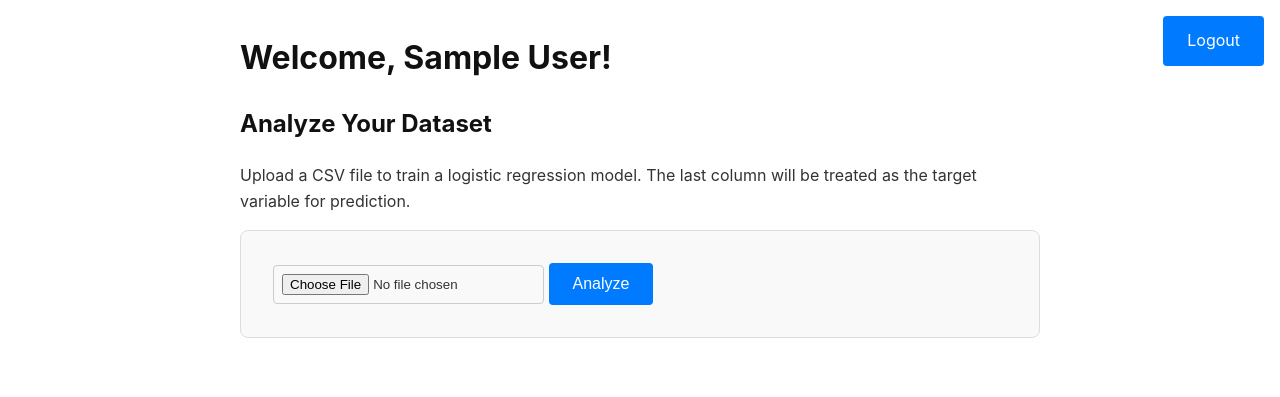
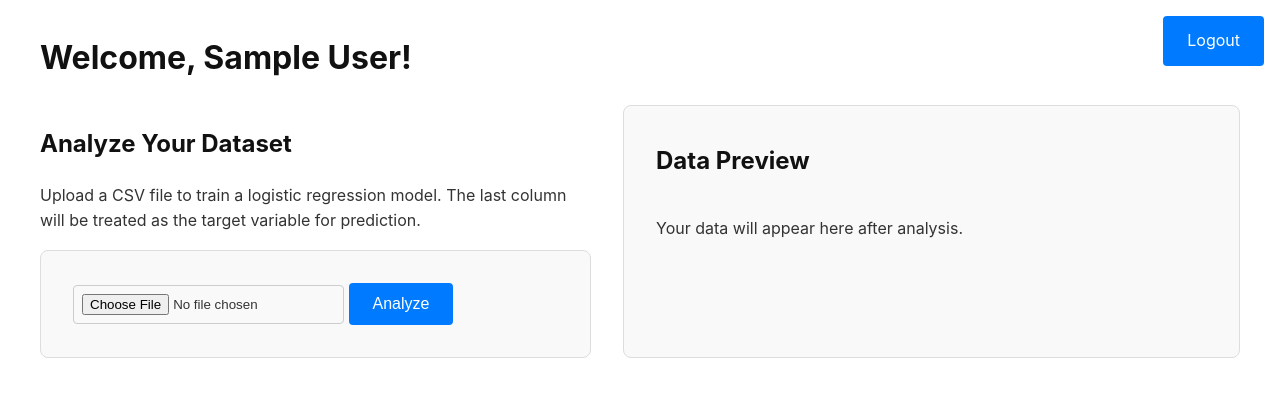
Before and after one commit to GAMEstar911/todocker, a Flask app: page /dashboard in a window 1280 px wide. Shown: the top 397 px of the page. Run offline with Flask 3, Linux system fonts and the light colour scheme; the visitor is signed in with stand-in values (Sample User, id 1); some libraries are stand-ins or nearby versions.

Commit message:
Feat: Implement side-by-side data and analysis view

```diff
--- a/app.py
+++ b/app.py
@@ -591,9 +591,14 @@ def analyze():
         try:
             df = pd.read_csv(file)
 
+            # Prepare a preview of the dataframe for the frontend
+            # Convert to a dictionary for JSON serialization
+            data_preview = df.head(100).to_dict(orient='records')
+
             # Initialize and run the logistics pipeline
             runner = LogisticsRunner(data=df)
             results = runner.run_experiment()
+            results['data_preview'] = data_preview
 
             # Clean up results for JSON serialization
             if 'training_history' in results:
--- a/static/css/dashboard.css
+++ b/static/css/dashboard.css
@@ -1,13 +1,27 @@
-body { font-family: -apple-system, BlinkMacSystemFont, "Segoe UI", Roboto, Helvetica, Arial, sans-serif; line-height: 1.6; color: #333; max-width: 800px; margin: 2rem auto; padding: 0 1rem; }
+body { font-family: -apple-system, BlinkMacSystemFont, "Segoe UI", Roboto, Helvetica, Arial, sans-serif; line-height: 1.6; color: #333; max-width: 1200px; margin: 2rem auto; padding: 0 1rem; }
 h1, h2 { color: #111; }
 form { background: #f9f9f9; padding: 2rem; border-radius: 8px; border: 1px solid #ddd; }
 input[type="file"] { border: 1px solid #ccc; padding: 0.5rem; border-radius: 4px; }
 button { background-color: #007bff; color: white; padding: 0.75rem 1.5rem; border: none; border-radius: 4px; font-size: 1rem; cursor: pointer; transition: background-color 0.2s; }
 button:hover, .logout:hover { background-color: #0056b3; }
+
+/* Layout */
+.container { display: flex; gap: 2rem; }
+.main-content { flex: 1; }
+.data-preview { flex: 1; background: #f9f9f9; padding: 1rem 2rem; border-radius: 8px; border: 1px solid #ddd; }
+
 #results { margin-top: 2rem; background: #eef; padding: 1rem; border-radius: 8px; border: 1px solid #cce; display: none; }
 #loader { text-align: center; margin-top: 2rem; display: none; }
 .spinner { border: 4px solid #f3f3f3; border-top: 4px solid #3498db; border-radius: 50%; width: 40px; height: 40px; animation: spin 1s linear infinite; margin: 0 auto; }
 @keyframes spin { 0% { transform: rotate(0deg); } 100% { transform: rotate(360deg); } }
+
+/* Data Table */
+#data-table-container { max-height: 600px; overflow-y: auto; }
+table { width: 100%; border-collapse: collapse; margin-top: 1rem; }
+th, td { border: 1px solid #ddd; padding: 8px 12px; text-align: left; font-size: 0.9rem; }
+th { background-color: #e9ecef; font-weight: 600; }
+tr:nth-child(even) { background-color: #f8f9fa; }
+
 .logout {
     position: absolute;
     top: 1rem;
@@ -22,3 +36,4 @@ button:hover, .logout:hover { background-color: #0056b3; }
     transition: background-color 0.2s;
     text-decoration: none;
 }
+#training-chart { max-width: 100%; margin-top: 1rem; }
--- a/static/js/dashboard.js
+++ b/static/js/dashboard.js
@@ -9,7 +9,8 @@ document.addEventListener('DOMContentLoaded', () => {
             const loader = document.getElementById('loader');
             const resultsDiv = document.getElementById('results');
             const accuracySpan = document.getElementById('accuracy');
-            const chartContainer = document.getElementById('accuracyChart');
+            const chartContainer = document.getElementById('training-chart');
+            const dataTableContainer = document.getElementById('data-table-container');
             let chart = Chart.getChart(chartContainer); // Get existing chart instance
 
             // If a chart instance exists, destroy it before creating a new one
@@ -19,6 +20,7 @@ document.addEventListener('DOMContentLoaded', () => {
 
             loader.style.display = 'block';
             resultsDiv.style.display = 'none';
+            dataTableContainer.innerHTML = '<p>Your data will appear here after analysis.</p>'; // Reset
 
             try {
                 const response = await fetch('/analyze', {
@@ -63,6 +65,39 @@ document.addEventListener('DOMContentLoaded', () => {
                         }
                     });
 
+                    // Render the data table
+                    if (results.data_preview && results.data_preview.length > 0) {
+                        const table = document.createElement('table');
+                        const thead = document.createElement('thead');
+                        const tbody = document.createElement('tbody');
+
+                        // Create header row
+                        const headerRow = document.createElement('tr');
+                        Object.keys(results.data_preview[0]).forEach(key => {
+                            const th = document.createElement('th');
+                            th.textContent = key;
+                            headerRow.appendChild(th);
+                        });
+                        thead.appendChild(headerRow);
+
+                        // Create body rows
+                        results.data_preview.forEach(rowData => {
+                            const row = document.createElement('tr');
+                            Object.values(rowData).forEach(value => {
+                                const td = document.createElement('td');
+                                td.textContent = value;
+                                row.appendChild(td);
+                            });
+                            tbody.appendChild(row);
+                        });
+
+                        table.appendChild(thead);
+                        table.appendChild(tbody);
+
+                        dataTableContainer.innerHTML = ''; // Clear placeholder
+                        dataTableContainer.appendChild(table);
+                    }
+
                     resultsDiv.style.display = 'block';
                 } else {
                     alert('Error: ' + results.error);
--- a/templates/dashboard.html
+++ b/templates/dashboard.html
@@ -10,6 +10,9 @@
 <body>
     <a href="/logout" class="logout">Logout</a>
     <h1>Welcome, {{ current_user.name }}!</h1>
+
+    <div class="container">
+        <div class="main-content">
             <h2>Analyze Your Dataset</h2>
             <p>Upload a CSV file to train a logistic regression model. The last column will be treated as the target variable for prediction.</p>
 
@@ -26,6 +29,16 @@
             <div id="results">
                 <h2>Analysis Results</h2>
                 <p><strong>Model Test Accuracy:</strong> <span id="accuracy"></span></p>
+                <canvas id="training-chart"></canvas>
+            </div>
+        </div>
+
+        <div class="data-preview">
+            <h2>Data Preview</h2>
+            <div id="data-table-container">
+                <p>Your data will appear here after analysis.</p>
+            </div>
+        </div>
     </div>
 
     <script src="https://cdn.jsdelivr.net/npm/chart.js"></script>
```
Lines whose indentation alone changed are shown as unchanged.
